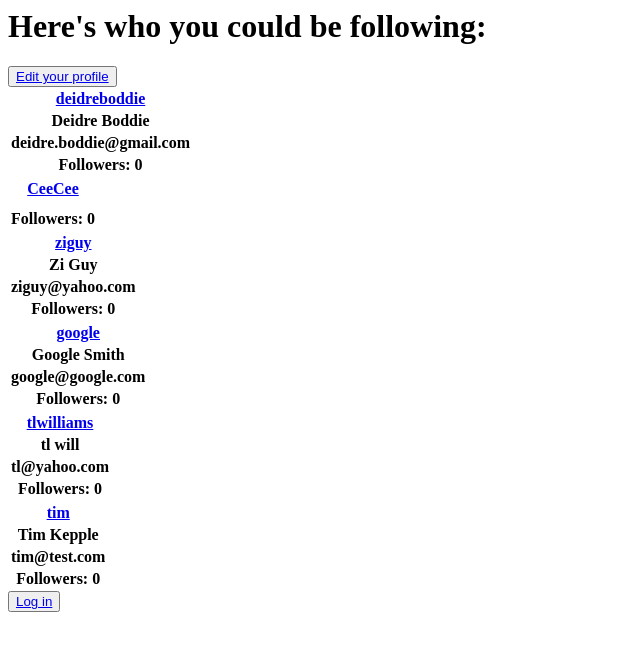
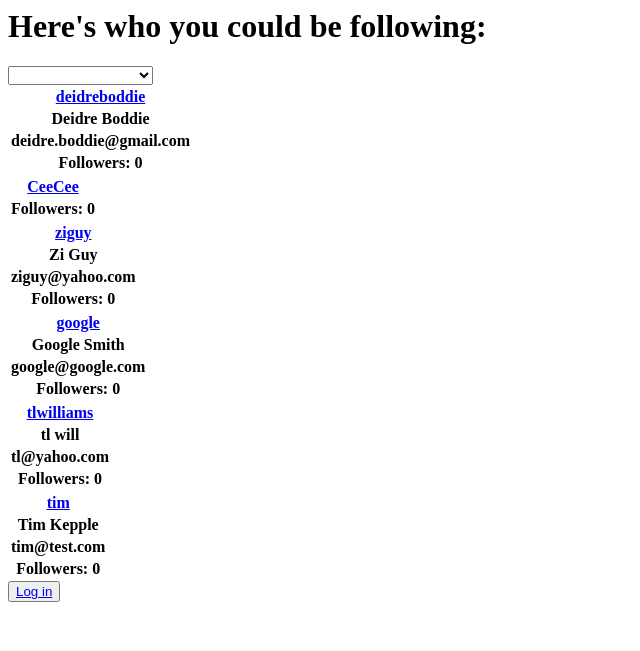
Before and after one commit to d-boddie/Instagram-clone, a Django app: page / in a window 1280 px wide. Shown: the top 651 px of the page, without its empty margins (0-640 px from the left). Run offline with Django 3.2, Linux system fonts and the light colour scheme; data comes from the database, SQL or seed files in the repository; lists and menus that the app fills with data are empty.

Commit message:
Hopefully works this time

```diff
--- a/authentication/models.py
+++ b/authentication/models.py
@@ -5,11 +5,13 @@ from django.contrib.auth.models import AbstractUser
 # Create your models here.
 
 class InstagramUser(AbstractUser):
-    # username = models.CharField(max_length=20, null=True, blank=True)
-    # password = models.CharField(max_length=10)
-    # email = models.EmailField(max_length=50, null=False, blank=False)
+    username = models.CharField(max_length=20, null=True, blank=True)
+    password = models.CharField(max_length=10)
+    email = models.EmailField(max_length=50, null=False, blank=False)
     bio = models.TextField(max_length= 100, blank=True)
     website = models.URLField(max_length=100, blank=True)
+    first_name = models.CharField(max_length=15)
+    last_name = models.CharField(max_length=30)
     display_name = models.CharField(max_length=20)
     follow = models.ManyToManyField('self', related_name="follows", symmetrical=False,
             blank=True)
--- a/authentication/views.py
+++ b/authentication/views.py
@@ -4,7 +4,7 @@ from django.contrib.auth import login, logout, authenticate
 from django.contrib.auth.decorators import login_required
 from django.views.generic import View
 
-from .forms import LoginForm, SignupForm
+from .forms import LoginForm, SignupForm, EditAccountForm, EditProfileForm
 from .models import InstagramUser
 
 # Create your views here.
@@ -14,7 +14,7 @@ class SignUpView(View):
     def get(self, request):
         template_name = "sign_up.html"
         form = SignupForm()
-        return render(request, template_name, {"form": form})
+        return render(request, template_name, {"form": form, "header": "Sign Up"})
 
     def post(self, request):
         form = SignupForm(request.POST)
@@ -35,29 +35,48 @@ def edit_profile(request, user_id):
     context = {}
     current_user = request.user
     initial_data = {
-        'username': current_user.username,
-        'password': current_user.password,
-        'email': current_user.email,
+        'bio': current_user.bio,
+        'website': current_user.website,
         'first_name': current_user.first_name,
         'last_name': current_user.last_name
-    }
+        }
     edit_profile = InstagramUser.objects.get(id=current_user.id)
     if request.method == 'POST':
-        form = SignupForm(request.POST)
+        form = EditProfileForm(request.POST)
         if form.is_valid():
             data = form.cleaned_data
-            edit_profile.username = data['username']
-            edit_profile.password = data['password']
+            edit_profile.bio = data['bio']
+            edit_profile.website = data['website']
             edit_profile.email = data['email']
             edit_profile.first_name = data['first_name']
             edit_profile.last_name = data['last_name']
             edit_profile.save()
             return redirect(reverse('homepage'))
-        return render(request, 'sign_up.html', {"form": form})
-    form = SignupForm(initial=initial_data)
+        return render(request, 'sign_up.html', {"form": form, "header": "Edit Profile settings"})
+    form = EditProfileForm(initial=initial_data)
     context.update({'form': form})
-    return render(request, 'sign_up.html', {'form': form})
+    return render(request, 'sign_up.html', {"header": "Edit Profile settings", 'form': form})
 
+def edit_account(request, user_id):
+    context = {}
+    current_user = request.user
+    initial_data = {
+        'username': current_user.username,
+        'password': current_user.password,
+    }
+    edit_account = InstagramUser.objects.get(id=current_user.id)
+    if request.method == 'POST':
+        form = EditAccountForm(request.POST)
+        if form.is_valid():
+            data = form.cleaned_data
+            edit_account.username = data['username']
+            edit_account.password = data['password']
+            edit_account.save()
+            return redirect(reverse('homepage'))
+        return render(request, 'sign_up.html', {"header": "Edit Account settings", "form": form})
+    form = EditAccountForm(initial=initial_data)
+    context.update({'form': form})
+    return render(request, 'sign_up.html', {"header": "Edit Account settings", 'form': form})
 
 class LoginView(View):
     def get(self, request):
--- a/instagramclone/urls.py
+++ b/instagramclone/urls.py
@@ -22,7 +22,8 @@ urlpatterns = [
     path('sign_up/', views.SignUpView.as_view(), name='sign_up'),
     path('login/', views.LoginView.as_view(), name='login'),
     path('user/<int:user_id>', views.user_detail, name='detail'),
-    path('edit/<int:user_id>', views.edit_profile, name='edit'),
+    path('editprofile/<int:user_id>', views.edit_profile, name='edit profile'),
+    path('editaccount/<int:user_id>', views.edit_account, name='edit account'),
     path('logout/', views.logout_view, name='logout'),
     path('admin/', admin.site.urls),
 ]
--- a/templates/index.html
+++ b/templates/index.html
@@ -1,21 +1,29 @@
 <h1>{{ heading }}</h1>
-<button><a href="/edit/{{user.id}}">Edit your profile</a></button>
+<select name="forma" onchange="location = this.value;">
+    <option></option>
+    <option value="/editprofile/{{user.id}}">Edit profile settings</option>
+    <option value="/editaccount/{{user.id}}">Edit account settings</option>
+</select>
+   <div class="data">
        {% for post in posts %}
        <table>
            <tr>
                <th><a href="/user/{{post.id}}">{{ post.username }}</a></th>
             </tr>
+            {% if post.firstname or post.last_name or post.email %}
             <tr>
                 <th>{{ post.first_name }} {{ post.last_name }}</th>
             </tr>
             <tr>
                 <th>{{ post.email }}</th>
             </tr>
+            {% endif %}
             <tr>
                 <th>Followers: {{ post.follow.all | length }}</th>
             </tr>
         </table>
         {% endfor %}
+    </div>
 {% if user.is_authenticated %}
 <p><button><a href="/logout/">Log out</a></button></p>
 {% else %}
--- a/templates/sign_up.html
+++ b/templates/sign_up.html
@@ -1,6 +1,6 @@
 <form method="post">
     {% csrf_token %}
-    <h2>Sign Up</h2>
+    <h2>{{ header }}</h2>
     {{ form.as_p }}
     <input type="submit" value="Submit!">
 </form>
```
Also changed, not shown: authentication/forms.py (+15 -0 lines), templates/user_detail.html (+8 -0 lines). Lines whose indentation alone changed are shown as unchanged.
